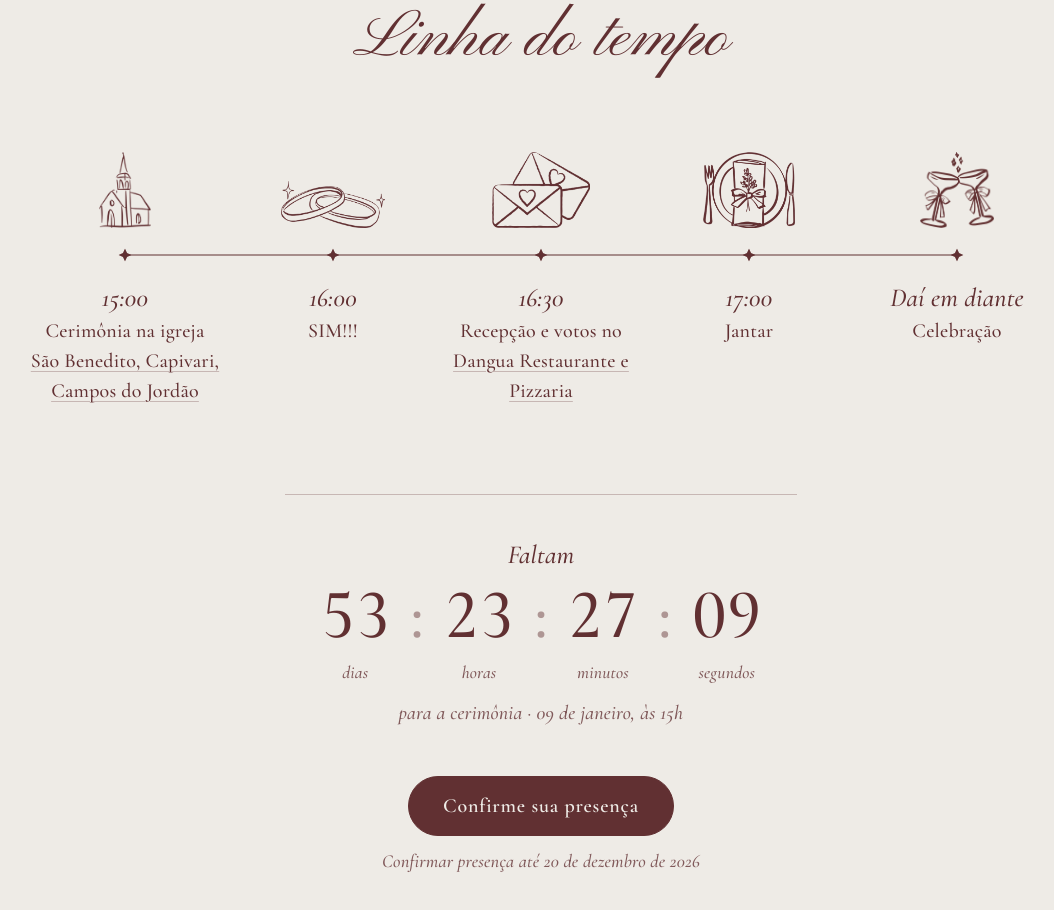
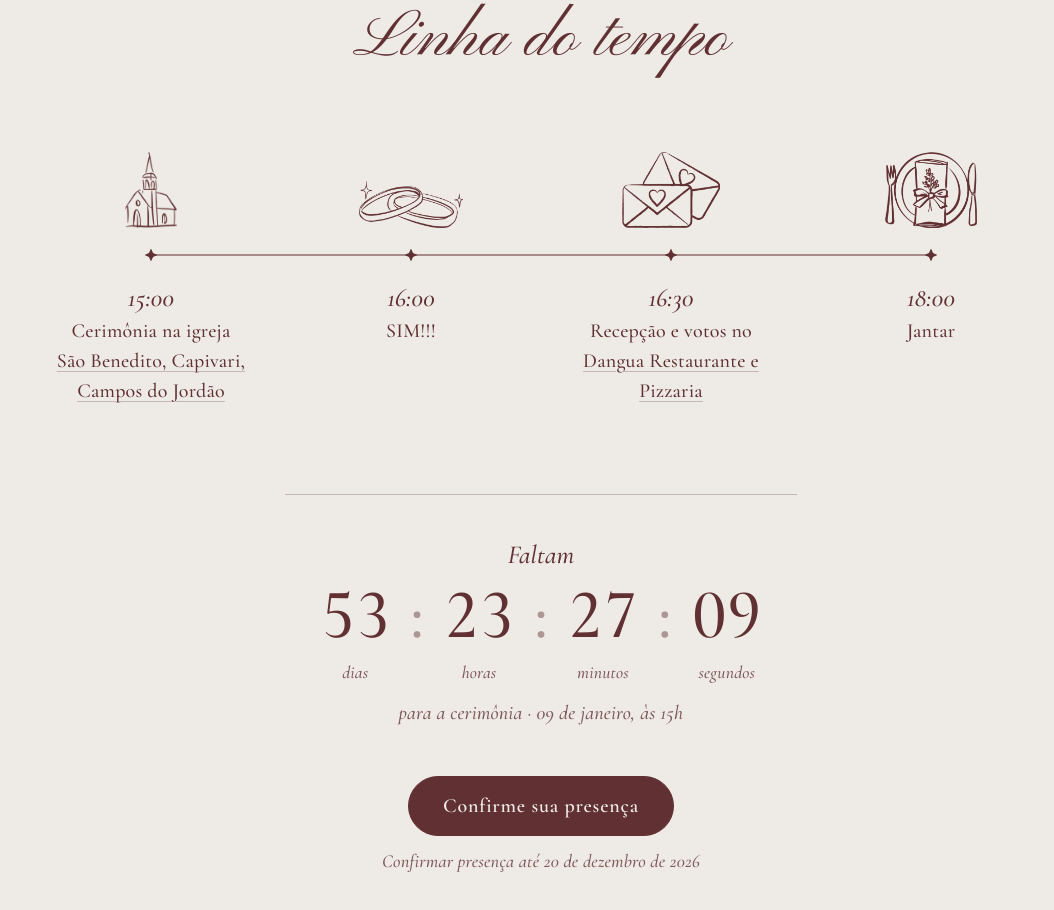
Before and after one commit to kaiquelem04/casamento, a plain HTML site: page index.html in a window 1280 px wide. Shown: the part 861-1771 px from the top of the page, without its empty margins (99-1153 px from the left). Drawn offline with nearby package versions, Linux system fonts and the light colour scheme.

Commit message:
Jantar às 18h e remove o momento 'Daí em diante'
Co-Authored-By: Claude Opus 5 <noreply@anthropic.com>

```diff
--- a/estilo.css
+++ b/estilo.css
@@ -256,7 +256,7 @@ a {
 @media (min-width: 860px) {
   .linha-do-tempo {
     display: grid;
-    grid-template-columns: repeat(5, 1fr);
+    grid-template-columns: repeat(4, 1fr);
     max-width: none;
   }
   .momento {
@@ -540,7 +540,6 @@ a {
   .momento:nth-child(2) { --atraso: 0.12s; }
   .momento:nth-child(3) { --atraso: 0.24s; }
   .momento:nth-child(4) { --atraso: 0.36s; }
-  .momento:nth-child(5) { --atraso: 0.48s; }
 }
 .texto[data-anima] { --atraso: 0.1s; }
 .acoes[data-anima] { --atraso: 0.2s; }
--- a/index.html
+++ b/index.html
@@ -104,16 +104,8 @@
             <img class="icone" src="img/icones/jantar.webp" alt="" width="360" height="300">
             <span class="trilho" aria-hidden="true"><svg class="estrela" viewBox="0 0 64 64"><path d="M32 0L42.18 21.82L64 32L42.18 42.18L32 64L21.82 42.18L0 32L21.82 21.82Z"/></svg></span>
             <div class="momento-texto">
-              <span class="hora">17:00</span>
+              <span class="hora">18:00</span>
               <p>Jantar</p>
-            </div>
-          </li>
-          <li class="momento" data-anima>
-            <img class="icone" src="img/icones/brinde.webp" alt="" width="311" height="316">
-            <span class="trilho" aria-hidden="true"><svg class="estrela" viewBox="0 0 64 64"><path d="M32 0L42.18 21.82L64 32L42.18 42.18L32 64L21.82 42.18L0 32L21.82 21.82Z"/></svg></span>
-            <div class="momento-texto">
-              <span class="hora">Daí em diante</span>
-              <p>Celebração</p>
             </div>
           </li>
         </ol>
```
